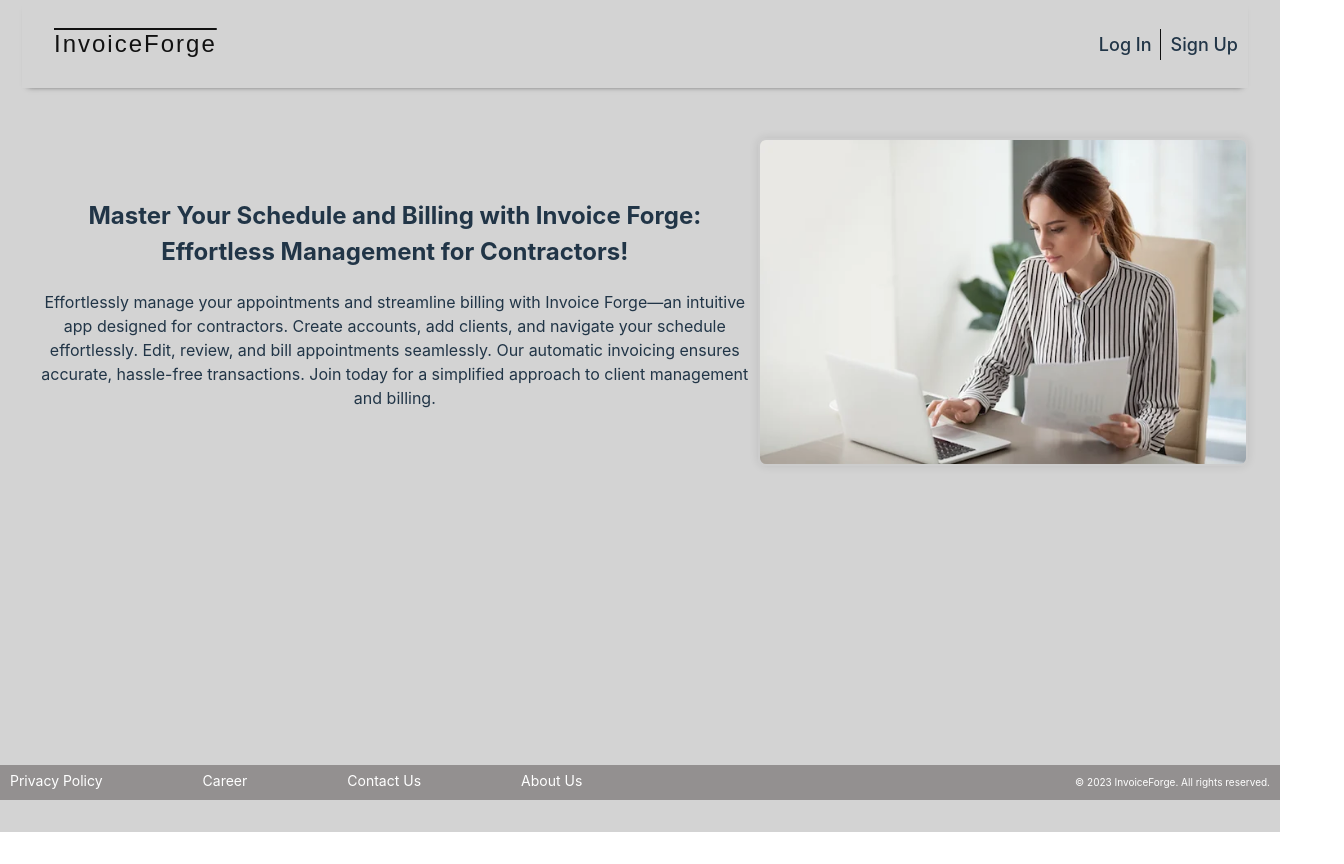
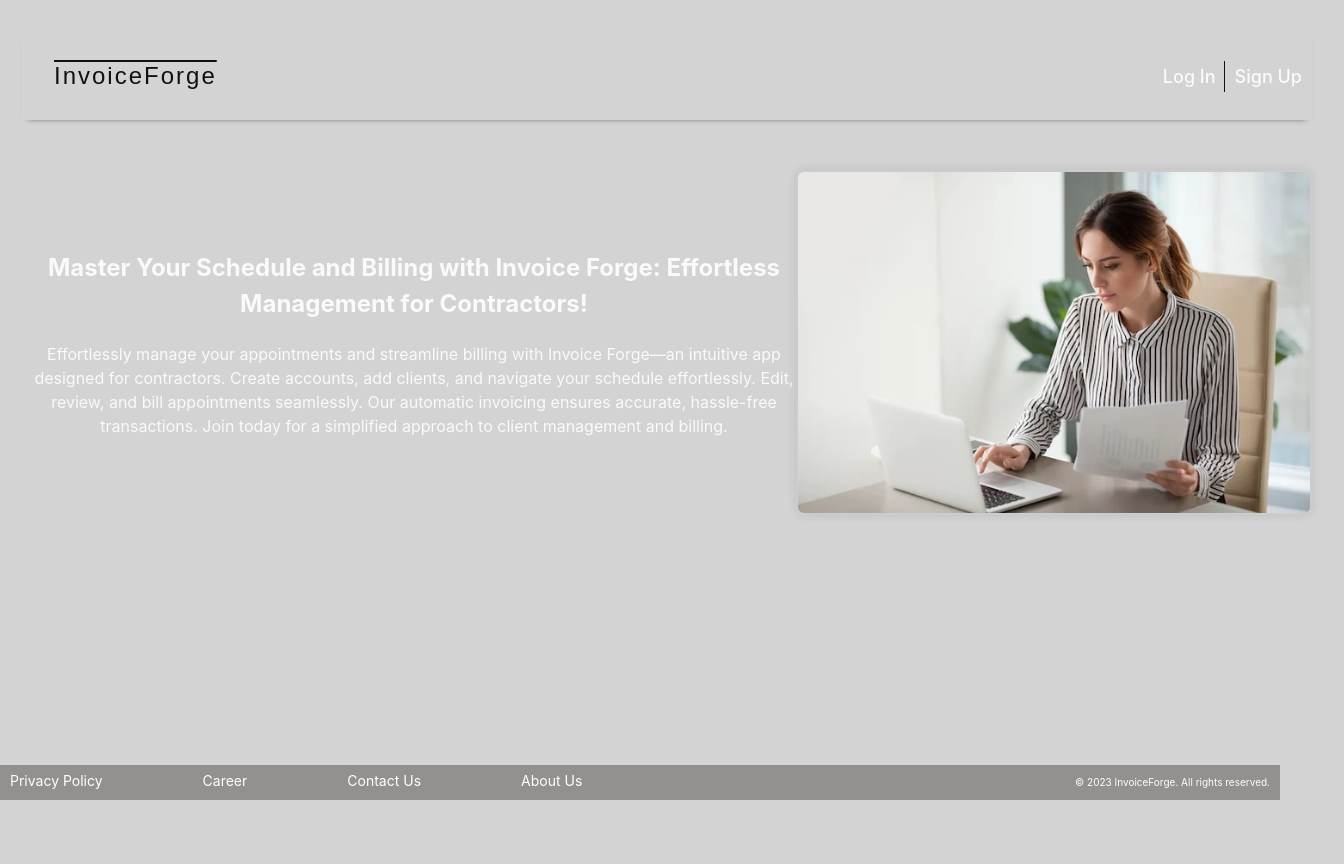
Before and after one commit to onipedeo/InvoiceForge, a React (Vite) app in the folder frontend/: page / in a window 1280 px wide. Shown: the whole page, 1344 px wide, since content can reach past the window. Before the commit the page ends 832 px from the top, so only its background shows below. Built offline with nearby package versions, Linux system fonts and the light colour scheme.

Commit message:
add some css clean up

```diff
--- a/frontend/src/index.css
+++ b/frontend/src/index.css
@@ -4,65 +4,11 @@
   font-weight: 400;
 
   color-scheme: light dark;
-  color: black;
-  background-color: #242424;
+  color: rgba(255, 255, 255, 0.87);
+  background-color: #a88888;
 
   font-synthesis: none;
   text-rendering: optimizeLegibility;
   -webkit-font-smoothing: antialiased;
   -moz-osx-font-smoothing: grayscale;
 }
-
-a {
-  font-weight: 500;
-  color: #646cff;
-  text-decoration: inherit;
-}
-a:hover {
-  color: #535bf2;
-}
-
-body {
-  margin: 0;
-  display: flex;
-  place-items: center;
-  min-width: 320px;
-  min-height: 100vh;
-}
-
-h1 {
-  font-size: 3.2em;
-  line-height: 1.1;
-}
-
-button {
-  border-radius: 8px;
-  border: 1px solid transparent;
-  padding: 0.6em 1.2em;
-  font-size: 1em;
-  font-weight: 500;
-  font-family: inherit;
-  background-color: #1a1a1a;
-  cursor: pointer;
-  transition: border-color 0.25s;
-}
-button:hover {
-  border-color: #646cff;
-}
-button:focus,
-button:focus-visible {
-  outline: 4px auto -webkit-focus-ring-color;
-}
-
-@media (prefers-color-scheme: light) {
-  :root {
-    color: #213547;
-    background-color: #ffffff;
-  }
-  a:hover {
-    color: #747bff;
-  }
-  button {
-    background-color: #f9f9f9;
-  }
-}
```
